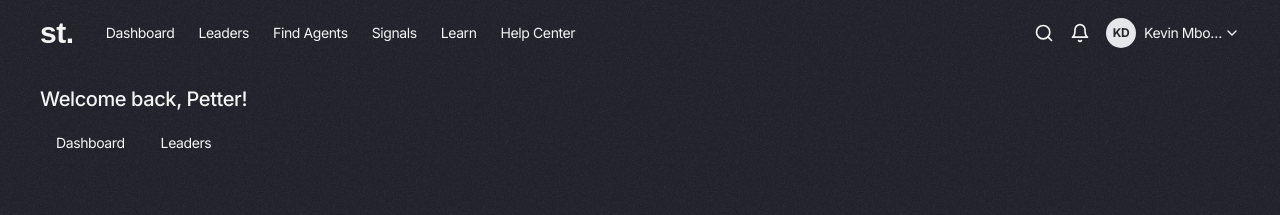
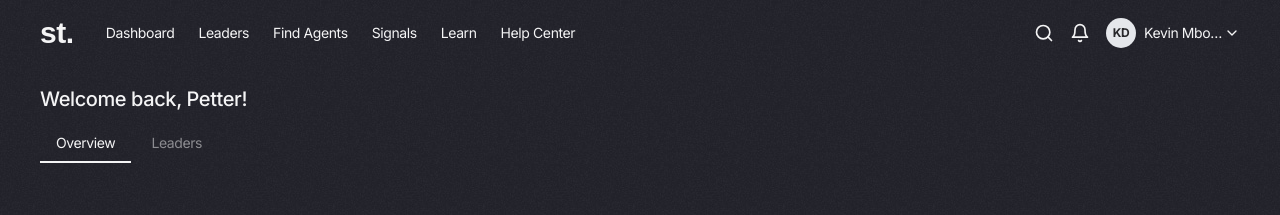
Before and after one commit to kevindermot99/simpleTrading, a React (Vite) app: page /#/ in a window 1280 px wide. Shown: the top 215 px of the page. Built offline with nearby package versions, Linux system fonts and the light colour scheme; a web font is replaced by a local one.

Commit message:
Update Home.jsx

```diff
--- a/src/pages/Home.jsx
+++ b/src/pages/Home.jsx
@@ -10,8 +10,8 @@ function Home() {
                 {/* Greetings */}
                 <h1 className=' font-medium text-xl'>Welcome back, Petter!</h1>
                 <div className='flex items-center gap-1 mt-3'>
-                    <button className={`text-sm px-4 py-2 hover:bg-stone-300/10`}>Dashboard</button>
-                    <button className={`text-sm px-4 py-2 hover:bg-stone-300/10`}>Leaders</button>
+                    <button className={`text-sm px-4 py-2 hover:bg-stone-300/10 border-b-2 border-text-color-white`}>Overview</button>
+                    <button className={`text-sm px-4 py-2 hover:bg-stone-300/10 border-b-2 border-transparent opacity-50 hover:opacity-100`}>Leaders</button>
 
                 </div>
             </div>
```
